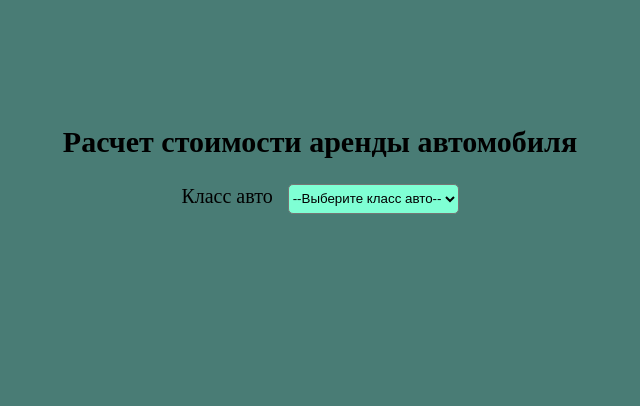
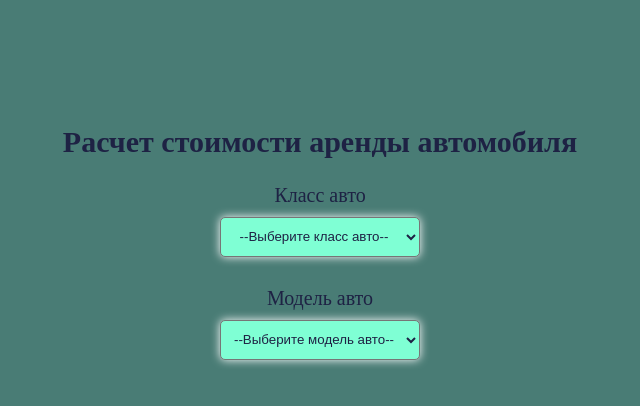
Before and after one commit to jsapro/cost-of-car-rental-calc-angular, an Angular app: page / in a window 1280 px wide. Shown: the top 406 px of the page, without its empty margins (320-960 px from the left). Built offline with nearby package versions, Linux system fonts and the light colour scheme.

Commit message:
add dropdown to choose model

```diff
--- a/src/app/app.component.css
+++ b/src/app/app.component.css
@@ -4,14 +4,26 @@
   flex-direction: column;
   margin: 100px 0 50px;
   font-size: 20px;
+  color: rgb(30, 34, 68);
 }
 
-.class-title{
- margin-right: 15px;
+.dropdown-title {
+  margin-bottom: 10px;
 }
 
-.dropdown{
- border-radius: 5px;
- min-height: 30px;
- background-color: aquamarine;
+.dropdown-menu {
+  text-align: center;
+  border-radius: 5px;
+  min-height: 40px;
+  min-width: 200px;
+  background-color: aquamarine;
+  margin: 0 0 30px;
+  color: rgb(30, 34, 68);
+  box-shadow: 0 0 10px #fff;
 }
+
+.dropdown-wrapper {
+  display: flex;
+  flex-direction: column;
+  align-items: center;
+}
--- a/src/app/app.component.html
+++ b/src/app/app.component.html
@@ -1,11 +1,21 @@
 <section class="calc">
-  <h1 >Расчет стоимости аренды автомобиля</h1>
-  <div>
-    <label class="class-title">Класс авто</label>
-    <select class="dropdown" placeholder="ClassAuto" [(ngModel)]="selectedClass" (change)="changeClass($event)">
-      <option >--Выберите класс авто--</option>
-      <!-- <option value="" disabled selected>Select a Class</option> -->
-      <option *ngFor="let car of cars">{{ car.name }}</option>
-    </select>
-  </div>
+
+  <h1>Расчет стоимости аренды автомобиля</h1>
+
+    <div class="dropdown-wrapper">
+      <label class="dropdown-title">Класс авто</label>
+      <select class="dropdown-menu" placeholder="ClassAuto" [(ngModel)]="selectedClass" (change)="changeClass($event)">
+        <option>--Выберите класс авто--</option>
+        <option *ngFor="let car of cars">{{ car.name }}</option>
+      </select>
+    </div>
+
+    <div class="dropdown-wrapper">
+      <label class="dropdown-title">Модель авто</label>
+      <select class="dropdown-menu" placeholder="Model" [(ngModel)]="selectedModel" (change)="changeModel($event)">
+        <option>--Выберите модель авто--</option>
+        <option *ngFor="let model of models">{{ model.name }}</option>
+      </select>
+    </div>
+
 </section>
--- a/src/app/app.component.ts
+++ b/src/app/app.component.ts
@@ -3,13 +3,24 @@ import { Component } from '@angular/core';
 @Component({
   selector: 'app-root',
   templateUrl: './app.component.html',
-  styleUrls: ['./app.component.css']
+  styleUrls: ['./app.component.css'],
 })
 export class AppComponent {
   title = 'cost-of-car-rental-calc-angular';
 
   selectedClass: string = '--Выберите класс авто--';
+  selectedModel: string = '--Выберите модель авто--';
   models: Array<any> = [];
+  rentCostForDay: Record<string, number> = {
+    shortRent: 0,
+    averageRent: 0,
+    longRent: 0,
+  };
+  selectedStartDate: string = '';
+  selectedFinishDate: string = '';
+  daysInterval: number = 0;
+  price: number = 0;
+  finalPrice: number = 0;
 
   cars: Array<any> = [
     {
@@ -70,6 +81,52 @@ export class AppComponent {
   changeClass(car: any) {
     this.models = this.cars.find(
       (_car: any) => _car.name == car.target.value
-      ).models;
+    ).models;
+  }
+
+  changeModel(model: any) {
+    this.rentCostForDay = this.cars
+      .find((_model: any) => _model.name == this.selectedClass)
+      .models.find((mdl: any) => mdl.name == model.target.value).rentCostForDay;
+    console.log(this.rentCostForDay);
+    this.findRentPrice();
+    this.calculatePrice();
+  }
+
+  findRentPrice() {
+    const date1 = new Date(this.selectedStartDate);
+    const date2 = new Date(this.selectedFinishDate);
+
+    const interval = date2.getTime() - date1.getTime();
+    const daysInterval = Math.floor(interval / (1000 * 3600 * 24));
+    this.daysInterval = daysInterval;
+    console.log(daysInterval);
+    if (daysInterval < 0) {
+      return;
+    } else {
+      if (daysInterval === 0) {
+        console.log(1, this.price);
+        return;
+      }
+      if (daysInterval === 1) {
+        this.price = this.rentCostForDay['shortRent'];
+        console.log(2, this.price);
+        return;
+      }
+      if (daysInterval <= 5) {
+        this.price = this.rentCostForDay['averageRent'];
+        console.log(3, this.price);
+        return;
+      }
+      if (daysInterval >= 6) {
+        this.price = this.rentCostForDay['longRent'];
+        console.log(4, this.price);
+        return;
+      }
+    }
+  }
+
+  calculatePrice() {
+    this.finalPrice = this.price * this.daysInterval;
   }
 }
```
